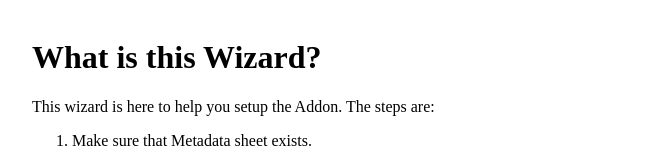
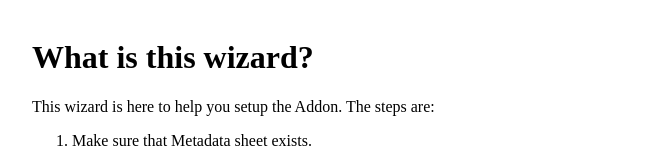
Before and after one commit to aminzabardast/Spelling-Practice, a Vue app in the folder GoogleWorkspaceAddon-SetupWizard/: page / in a window 1280 px wide. Shown: the top 150 px of the page, without its empty margins (308-971 px from the left). Built offline with nearby package versions, Linux system fonts and the light colour scheme.

Commit message:
Minor Change [#26]

```diff
--- a/GoogleWorkspaceAddon-SetupWizard/src/App.vue
+++ b/GoogleWorkspaceAddon-SetupWizard/src/App.vue
@@ -80,7 +80,7 @@
 <template>
   <Body ref="body">
     <Page v-if="activePage === 'home'">
-      <template #title>What is this Wizard?</template>
+      <template #title>What is this wizard?</template>
       <p>This wizard is here to help you setup the Addon. The steps are:</p>
       <ol>
         <li>Make sure that Metadata sheet exists.</li>
```
